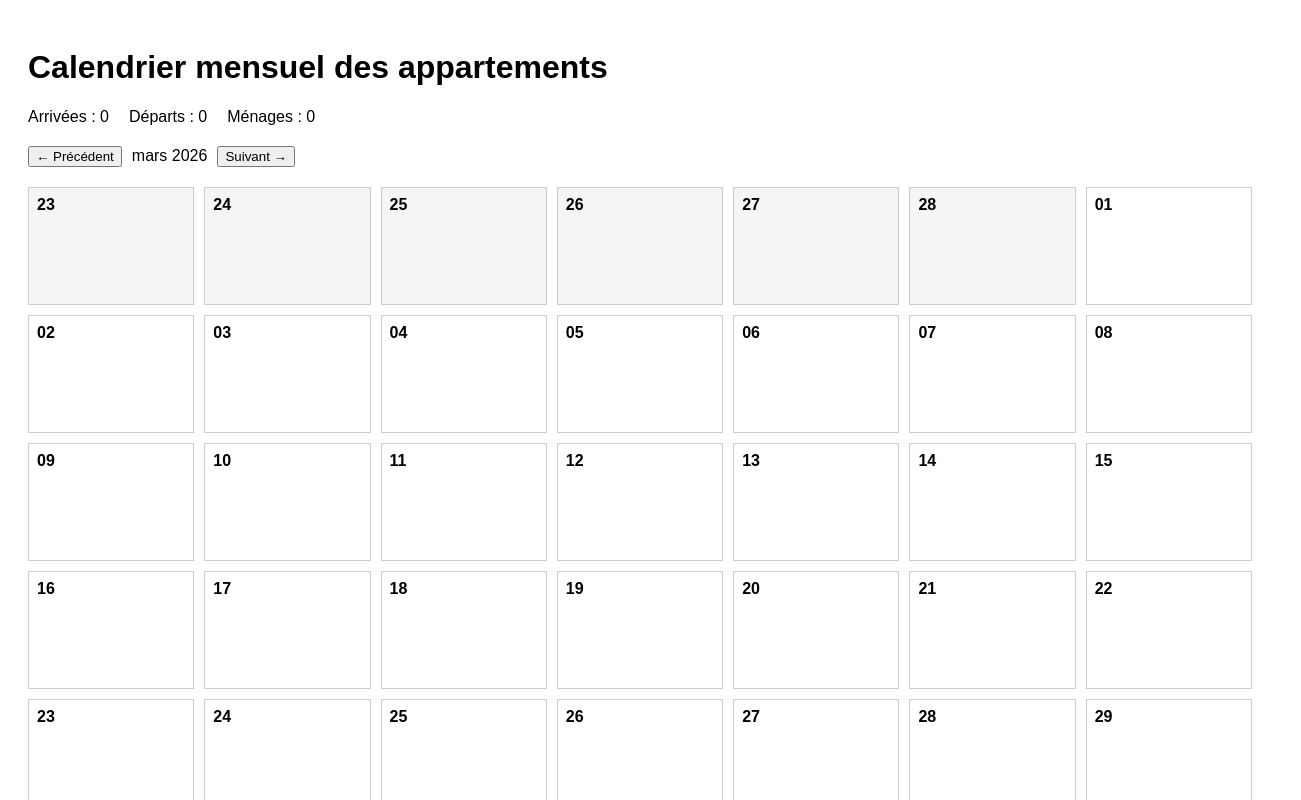
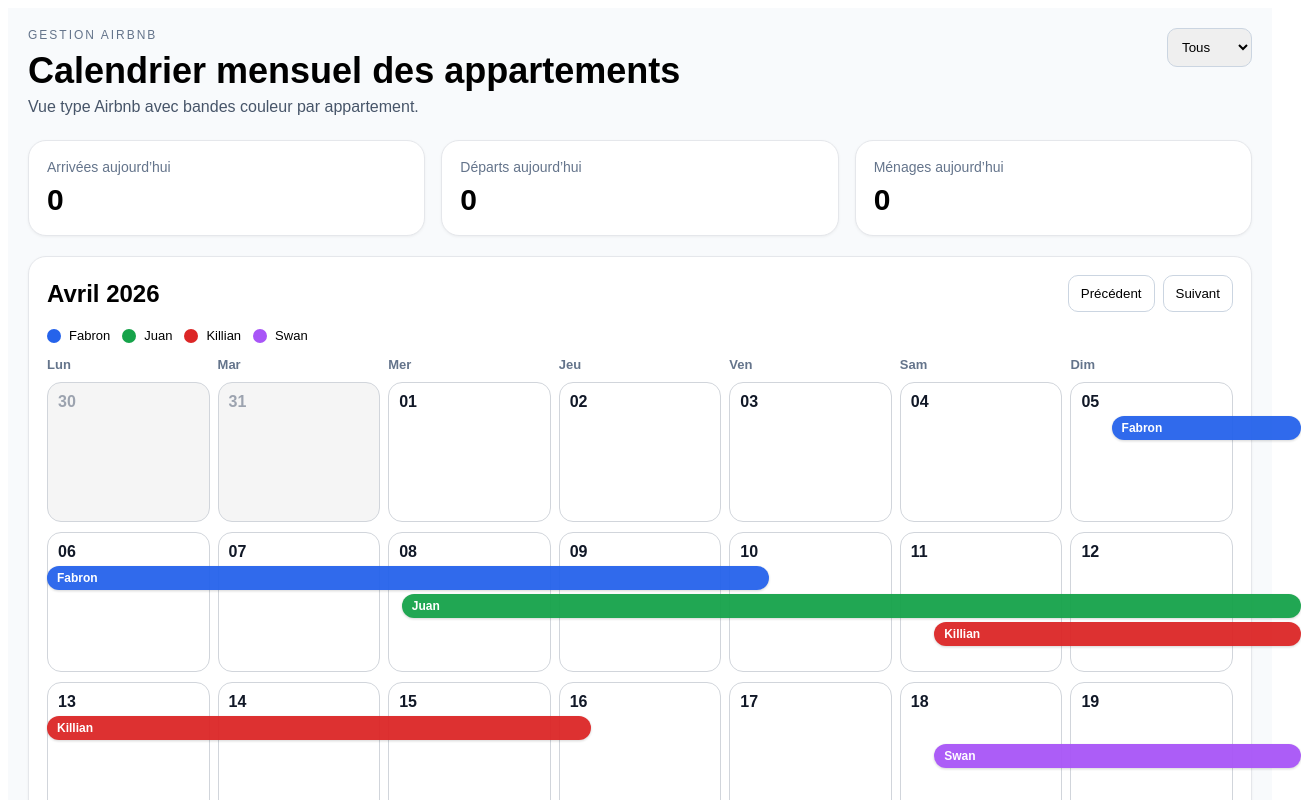
Before and after one commit to Tommynissa/gestioloc-airbnb, a React (Vite) app: page / in a window 1280 px wide. Shown: the top 800 px of the page, 1301 px wide, since content can reach past the window. Built offline with nearby package versions, Linux system fonts and the light colour scheme.

Commit message:
Update App.jsx

```diff
--- a/src/App.jsx
+++ b/src/App.jsx
@@ -1,13 +1,19 @@
-import React, { useEffect, useMemo, useState } from "react";
+import React, { useMemo, useState } from "react";
 
 const APARTMENTS = ["Fabron", "Juan", "Killian", "Swan"];
+const APARTMENT_COLORS = {
+  Fabron: "#2563eb",
+  Juan: "#16a34a",
+  Killian: "#dc2626",
+  Swan: "#a855f7",
+};
 
 function todayISO() {
   return new Date().toISOString().slice(0, 10);
 }
 
 function formatDate(iso) {
-  return new Date(iso).toLocaleDateString("fr-FR");
+  return new Date(`${iso}T00:00:00`).toLocaleDateString("fr-FR");
 }
 
 function addDays(date, days) {
@@ -34,159 +40,265 @@ function monthLabel(date) {
 function buildPlanning(reservations) {
   const rows = [];
   reservations.forEach((r) => {
-    rows.push({
-      id: `${r.id}-in`,
-      apartment: r.apartment,
-      guest: r.guest,
-      date: r.arrival,
-      type: "Check-in",
-      start: "16:00",
+    rows.push({ id: `${r.id}-in`, apartment: r.apartment, guest: r.guest, date: r.arrival, type: "Check-in", start: "16:00" });
+    rows.push({ id: `${r.id}-out`, apartment: r.apartment, guest: r.guest, date: r.departure, type: "Check-out", start: "11:00" });
+    rows.push({ id: `${r.id}-clean`, apartment: r.apartment, guest: r.guest, date: r.departure, type: "Ménage", start: "11:15" });
   });
-    rows.push({
-      id: `${r.id}-out`,
-      apartment: r.apartment,
-      guest: r.guest,
-      date: r.departure,
-      type: "Check-out",
-      start: "11:00",
-    });
-    rows.push({
-      id: `${r.id}-clean`,
-      apartment: r.apartment,
-      guest: r.guest,
-      date: r.departure,
-      type: "Ménage",
-      start: "11:15",
-    });
-  });
-  return rows;
+  return rows.sort((a, b) => `${a.date} ${a.start}`.localeCompare(`${b.date} ${b.start}`));
 }
 
-function getDayEntries(date, reservations) {
-  const entries = [];
-  reservations.forEach((r) => {
-    if (r.arrival === date)
-      entries.push({ apartment: r.apartment, type: "Check-in" });
-    if (r.departure === date) {
-      entries.push({ apartment: r.apartment, type: "Check-out" });
-      entries.push({ apartment: r.apartment, type: "Ménage" });
-    }
-    if (date > r.arrival && date < r.departure)
-      entries.push({ apartment: r.apartment, type: "Occupé" });
-  });
-  return entries;
-}
-
-function buildCalendar(currentMonth, reservations) {
-  const first = startOfMonth(currentMonth);
+function buildCalendar(month) {
+  const first = startOfMonth(month);
   const startDay = (first.getDay() + 6) % 7;
   const startDate = addDays(first, -startDay);
-
   const days = [];
 
-  for (let i = 0; i < 42; i++) {
+  for (let i = 0; i < 42; i += 1) {
     const d = addDays(startDate, i);
-    const iso = toISODate(d);
-
     days.push({
-      date: iso,
-      inMonth: d.getMonth() === currentMonth.getMonth(),
-      entries: getDayEntries(iso, reservations),
+      date: toISODate(d),
+      inMonth: d.getMonth() === month.getMonth(),
+      week: Math.floor(i / 7),
+      col: i % 7,
     });
   }
 
   return days;
 }
 
+function buildReservationBands(month, reservations, apartmentFilter) {
+  const first = startOfMonth(month);
+  const startDay = (first.getDay() + 6) % 7;
+  const gridStart = addDays(first, -startDay);
+  const bands = [];
+
+  reservations
+    .filter((r) => apartmentFilter === "Tous" || r.apartment === apartmentFilter)
+    .forEach((reservation) => {
+      const start = new Date(`${reservation.arrival}T00:00:00`);
+      const endExclusive = new Date(`${reservation.departure}T00:00:00`);
+
+      for (let week = 0; week < 6; week += 1) {
+        const weekStart = addDays(gridStart, week * 7);
+        const weekEnd = addDays(weekStart, 7);
+        const segStart = start > weekStart ? start : weekStart;
+        const segEnd = endExclusive < weekEnd ? endExclusive : weekEnd;
+
+        if (segStart < segEnd) {
+          const startCol = Math.floor((segStart - weekStart) / 86400000);
+          const spanDays = Math.floor((segEnd - segStart) / 86400000);
+          bands.push({
+            id: `${reservation.id}-${week}`,
+            apartment: reservation.apartment,
+            guest: reservation.guest,
+            week,
+            startCol,
+            spanDays,
+          });
+        }
+      }
+    });
+
+  return bands;
+}
+
+function Card({ children }) {
+  return (
+    <div
+      style={{
+        background: "white",
+        border: "1px solid #e5e7eb",
+        borderRadius: 18,
+        padding: 18,
+        boxShadow: "0 1px 3px rgba(0,0,0,0.05)",
+      }}
+    >
+      {children}
+    </div>
+  );
+}
+
 export default function App() {
-  const [reservations, setReservations] = useState([
-    {
-      id: 1,
-      apartment: "Fabron",
-      guest: "Airbnb",
-      arrival: "2026-04-05",
-      departure: "2026-04-10",
-    },
-    {
-      id: 2,
-      apartment: "Juan",
-      guest: "Airbnb",
-      arrival: "2026-04-08",
-      departure: "2026-04-12",
-    },
+  const [reservations] = useState([
+    { id: 1, apartment: "Fabron", guest: "Airbnb", arrival: "2026-04-05", departure: "2026-04-10" },
+    { id: 2, apartment: "Juan", guest: "Airbnb", arrival: "2026-04-08", departure: "2026-04-13" },
+    { id: 3, apartment: "Killian", guest: "Airbnb", arrival: "2026-04-11", departure: "2026-04-16" },
+    { id: 4, apartment: "Swan", guest: "Airbnb", arrival: "2026-04-18", departure: "2026-04-22" },
+    { id: 5, apartment: "Fabron", guest: "Airbnb", arrival: "2026-04-23", departure: "2026-04-28" },
   ]);
 
-  const [month, setMonth] = useState(new Date());
+  const [month, setMonth] = useState(new Date("2026-04-01"));
+  const [selectedApartment, setSelectedApartment] = useState("Tous");
 
   const today = todayISO();
-  const planning = buildPlanning(reservations);
-  const calendar = useMemo(
-    () => buildCalendar(month, reservations),
-    [month, reservations]
+  const filteredReservations = reservations.filter(
+    (r) => selectedApartment === "Tous" || r.apartment === selectedApartment
+  );
+  const planning = buildPlanning(filteredReservations);
+  const calendar = useMemo(() => buildCalendar(month), [month]);
+  const bands = useMemo(
+    () => buildReservationBands(month, reservations, selectedApartment),
+    [month, reservations, selectedApartment]
   );
 
-  const arrivals = planning.filter(
-    (p) => p.date === today && p.type === "Check-in"
-  );
-  const departures = planning.filter(
-    (p) => p.date === today && p.type === "Check-out"
-  );
-  const cleaning = planning.filter(
-    (p) => p.date === today && p.type === "Ménage"
-  );
+  const arrivals = planning.filter((p) => p.date === today && p.type === "Check-in");
+  const departures = planning.filter((p) => p.date === today && p.type === "Check-out");
+  const cleaning = planning.filter((p) => p.date === today && p.type === "Ménage");
 
   return (
-    <div style={{ padding: 20, fontFamily: "Arial" }}>
-      <h1>Calendrier mensuel des appartements</h1>
-
-      {/* DASHBOARD */}
-      <div style={{ display: "flex", gap: 20, marginBottom: 20 }}>
-        <div>Arrivées : {arrivals.length}</div>
-        <div>Départs : {departures.length}</div>
-        <div>Ménages : {cleaning.length}</div>
+    <div style={{ padding: 20, fontFamily: "Arial, sans-serif", background: "#f8fafc", minHeight: "100vh" }}>
+      <div style={{ maxWidth: 1320, margin: "0 auto" }}>
+        <div style={{ display: "flex", justifyContent: "space-between", alignItems: "flex-start", gap: 20, marginBottom: 24 }}>
+          <div>
+            <div style={{ color: "#64748b", textTransform: "uppercase", letterSpacing: 2, fontSize: 12 }}>Gestion Airbnb</div>
+            <h1 style={{ margin: "8px 0 6px", fontSize: 36 }}>Calendrier mensuel des appartements</h1>
+            <p style={{ margin: 0, color: "#475569" }}>Vue type Airbnb avec bandes couleur par appartement.</p>
+          </div>
+          <div style={{ display: "flex", gap: 10, alignItems: "center" }}>
+            <select
+              value={selectedApartment}
+              onChange={(e) => setSelectedApartment(e.target.value)}
+              style={{ padding: 10, borderRadius: 10, border: "1px solid #cbd5e1" }}
+            >
+              <option>Tous</option>
+              {APARTMENTS.map((a) => (
+                <option key={a}>{a}</option>
+              ))}
+            </select>
+          </div>
         </div>
 
-      {/* NAV MOIS */}
-      <div style={{ marginBottom: 20 }}>
-        <button onClick={() => setMonth(addDays(month, -30))}>
-          ← Précédent
-        </button>
-        <span style={{ margin: "0 10px" }}>{monthLabel(month)}</span>
-        <button onClick={() => setMonth(addDays(month, 30))}>
-          Suivant →
-        </button>
+        <div style={{ display: "grid", gridTemplateColumns: "repeat(3, 1fr)", gap: 16, marginBottom: 20 }}>
+          <Card>
+            <div style={{ color: "#64748b", fontSize: 14 }}>Arrivées aujourd’hui</div>
+            <div style={{ fontSize: 30, fontWeight: 700, marginTop: 8 }}>{arrivals.length}</div>
+          </Card>
+          <Card>
+            <div style={{ color: "#64748b", fontSize: 14 }}>Départs aujourd’hui</div>
+            <div style={{ fontSize: 30, fontWeight: 700, marginTop: 8 }}>{departures.length}</div>
+          </Card>
+          <Card>
+            <div style={{ color: "#64748b", fontSize: 14 }}>Ménages aujourd’hui</div>
+            <div style={{ fontSize: 30, fontWeight: 700, marginTop: 8 }}>{cleaning.length}</div>
+          </Card>
         </div>
 
-      {/* CALENDRIER */}
-      <div
-        style={{
-          display: "grid",
-          gridTemplateColumns: "repeat(7, 1fr)",
-          gap: 10,
-        }}
-      >
-        {calendar.map((day) => (
+        <Card>
+          <div style={{ display: "flex", justifyContent: "space-between", alignItems: "center", marginBottom: 16 }}>
+            <h2 style={{ margin: 0, fontSize: 24, textTransform: "capitalize" }}>{monthLabel(month)}</h2>
+            <div style={{ display: "flex", gap: 8 }}>
+              <button onClick={() => setMonth(addDays(month, -30))} style={{ border: "1px solid #cbd5e1", background: "white", borderRadius: 10, padding: "10px 12px", cursor: "pointer" }}>Précédent</button>
+              <button onClick={() => setMonth(addDays(month, 30))} style={{ border: "1px solid #cbd5e1", background: "white", borderRadius: 10, padding: "10px 12px", cursor: "pointer" }}>Suivant</button>
+            </div>
+          </div>
+
+          <div style={{ display: "flex", gap: 12, flexWrap: "wrap", marginBottom: 14 }}>
+            {APARTMENTS.map((apartment) => (
+              <div key={apartment} style={{ display: "flex", alignItems: "center", gap: 8, fontSize: 13 }}>
+                <span style={{ width: 14, height: 14, borderRadius: 999, background: APARTMENT_COLORS[apartment], display: "inline-block" }} />
+                {apartment}
+              </div>
+            ))}
+          </div>
+
+          <div style={{ display: "grid", gridTemplateColumns: "repeat(7, 1fr)", gap: 8, marginBottom: 10, color: "#64748b", fontSize: 13, fontWeight: 700 }}>
+            {["Lun", "Mar", "Mer", "Jeu", "Ven", "Sam", "Dim"].map((day) => (
+              <div key={day}>{day}</div>
+            ))}
+          </div>
+
+          <div style={{ display: "grid", gap: 10 }}>
+            {Array.from({ length: 6 }).map((_, weekIndex) => {
+              const weekDays = calendar.slice(weekIndex * 7, weekIndex * 7 + 7);
+              const weekBands = bands.filter((band) => band.week === weekIndex);
+
+              return (
+                <div key={weekIndex} style={{ position: "relative" }}>
+                  <div style={{ display: "grid", gridTemplateColumns: "repeat(7, 1fr)", gap: 8 }}>
+                    {weekDays.map((day) => (
                       <div
                         key={day.date}
                         style={{
-              border: "1px solid #ccc",
-              padding: 8,
-              minHeight: 100,
+                          border: day.date === today ? "2px solid #111827" : "1px solid #d1d5db",
+                          borderRadius: 14,
+                          padding: 10,
+                          minHeight: 118,
                           background: day.inMonth ? "white" : "#f5f5f5",
                         }}
                       >
-            <div style={{ fontWeight: "bold" }}>
-              {day.date.slice(8, 10)}
+                        <div style={{ display: "flex", justifyContent: "space-between", alignItems: "center", marginBottom: 8 }}>
+                          <div style={{ fontWeight: "bold", color: day.inMonth ? "#111827" : "#9ca3af" }}>{day.date.slice(8, 10)}</div>
+                          {day.date === today ? (
+                            <div style={{ fontSize: 10, background: "#111827", color: "white", borderRadius: 999, padding: "3px 7px" }}>
+                              Aujourd’hui
+                            </div>
+                          ) : null}
+                        </div>
+                      </div>
+                    ))}
                   </div>
 
-            {day.entries.map((e, i) => (
-              <div key={i} style={{ fontSize: 12 }}>
-                {e.apartment} - {e.type}
-              </div>
-            ))}
+                  <div style={{ position: "absolute", left: 0, right: 0, top: 34, pointerEvents: "none" }}>
+                    {weekBands.map((band, index) => (
+                      <div
+                        key={band.id}
+                        style={{
+                          position: "absolute",
+                          left: `calc(${band.startCol} * (100% / 7) + ${band.startCol * 8}px)`,
+                          width: `calc(${band.spanDays} * (100% / 7) + ${(band.spanDays - 1) * 8}px)`,
+                          transform: `translateY(${index * 28}px)`,
+                          height: 24,
+                          borderRadius: 999,
+                          background: APARTMENT_COLORS[band.apartment],
+                          color: "white",
+                          display: "flex",
+                          alignItems: "center",
+                          padding: "0 10px",
+                          fontSize: 12,
+                          fontWeight: 700,
+                          boxShadow: "0 1px 3px rgba(0,0,0,0.18)",
+                          overflow: "hidden",
+                          whiteSpace: "nowrap",
+                          textOverflow: "ellipsis",
+                          opacity: 0.95,
+                        }}
+                      >
+                        {band.apartment}
                       </div>
                     ))}
                   </div>
                 </div>
               );
+            })}
+          </div>
+        </Card>
+
+        <div style={{ display: "grid", gridTemplateColumns: "1fr 1fr", gap: 20, marginTop: 20 }}>
+          <Card>
+            <h2 style={{ marginTop: 0, fontSize: 22 }}>Planning du jour</h2>
+            {planning.filter((p) => p.date === today).length === 0 ? (
+              <p style={{ color: "#64748b" }}>Aucun mouvement aujourd’hui.</p>
+            ) : (
+              planning.filter((p) => p.date === today).map((item) => (
+                <div key={item.id} style={{ border: "1px solid #e5e7eb", borderRadius: 12, padding: 12, marginBottom: 10 }}>
+                  <div style={{ fontWeight: 700 }}>{item.start} • {item.type}</div>
+                  <div style={{ color: "#475569", marginTop: 4 }}>{item.apartment} • {item.guest}</div>
+                </div>
+              ))
+            )}
+          </Card>
+
+          <Card>
+            <h2 style={{ marginTop: 0, fontSize: 22 }}>Réservations</h2>
+            {filteredReservations.map((r) => (
+              <div key={r.id} style={{ border: "1px solid #e5e7eb", borderRadius: 12, padding: 12, marginBottom: 10 }}>
+                <div style={{ fontWeight: 700 }}>{r.apartment}</div>
+                <div style={{ color: "#475569", marginTop: 4 }}>Du {formatDate(r.arrival)} au {formatDate(r.departure)}</div>
+              </div>
+            ))}
+          </Card>
+        </div>
+      </div>
+    </div>
+  );
 }
```
Lines whose indentation alone changed are shown as unchanged.
